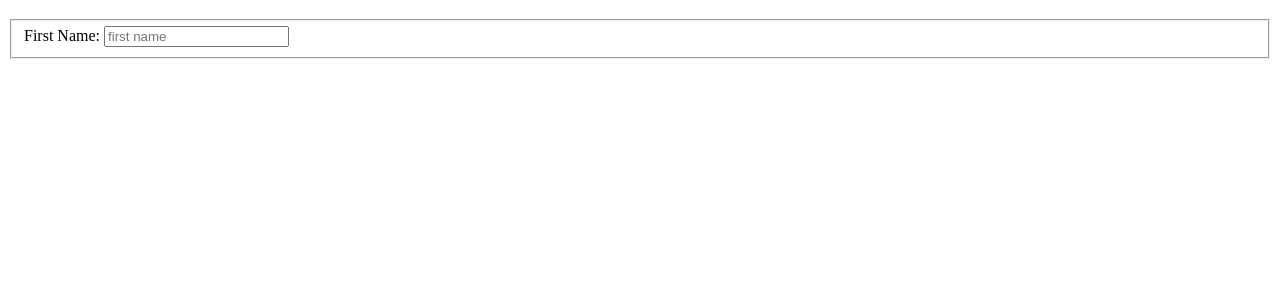
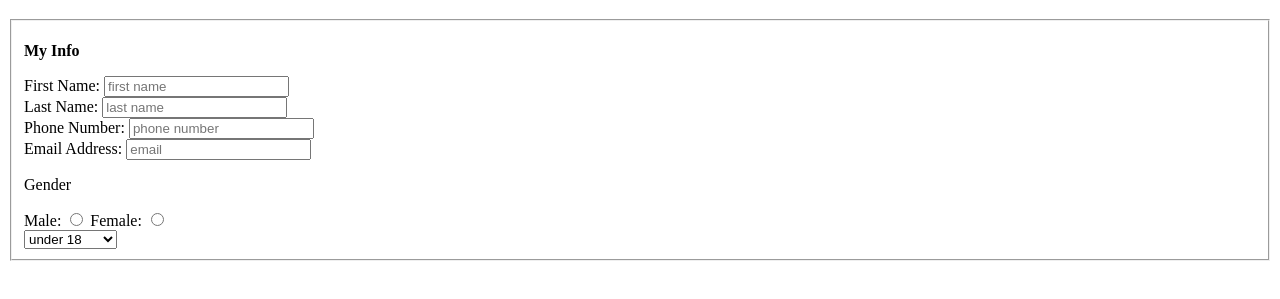
Before and after one commit to daniellimiit/lab4, a plain HTML site: page index.html in a window 1280 px wide. Shown: the part 61-360 px from the top of the page. Drawn offline with Linux system fonts and the light colour scheme.

Commit message:
Completed first box

```diff
--- a/index.html
+++ b/index.html
@@ -8,10 +8,35 @@
   <h1>Volunteer Form</h1>
 	<form method="POST" autocomplete="on" action="http://bloomingdale.sat.iit.edu/kriedan/lab3formscript.php" enctype="multipart/form-data">
 		<fieldset>
+			<p><strong>My Info</strong></p>
 			<div>
-			<label>First Name: <input type="text" name="first_name_field" placeholder="first name"></label>
+				<label>First Name: <input type="text" name="first_name_field" placeholder="first name"></label>
 			</div>
-
+			<div>
+				<label>Last Name: <input type="text" name="last_name_field" placeholder="last name"></label>
+			</div>
+			<div>
+				<label>Phone Number: <input type="number" name="phone_field" placeholder="phone number"></label>
+			</div>
+			<div>
+				<label>Email Address: <input type="text" name="email_field" placeholder="email"></label>
+			</div>
+			<div>
+				<p>Gender</p>
+				<label>Male: <input type="radio" name="gender_field" value="m"></label>
+				<label>Female: <input type="radio" name="gender_field" value="f"></label>
+			</div>
+			<div>
+				<select name="age_field">
+				<option value="<18">under 18</option>
+				<option value="18-24">18-24</option>
+				<option value="25-34">25-34</option>
+				<option value="35-44">35-44</option>
+				<option value="45-54">45-54</option>
+				<option value="55-64">55-64</option>
+				<option value=">64">65 and over</option>
+				</select>
+			</div>
 		</fieldset>
 </body>
 </html>
```
